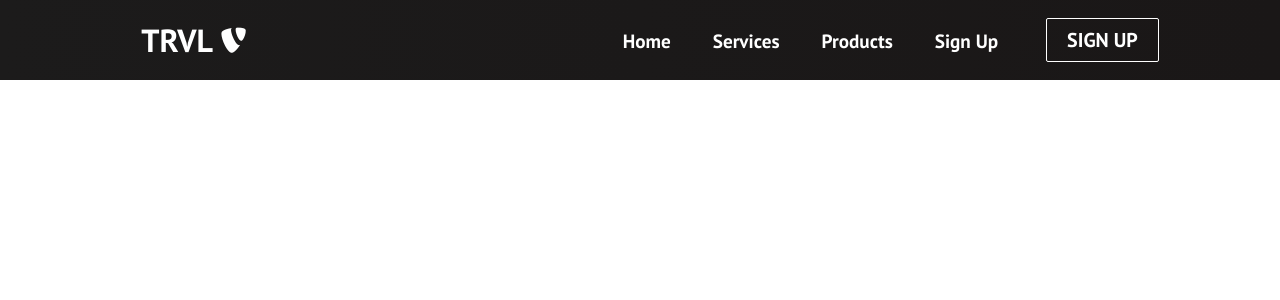
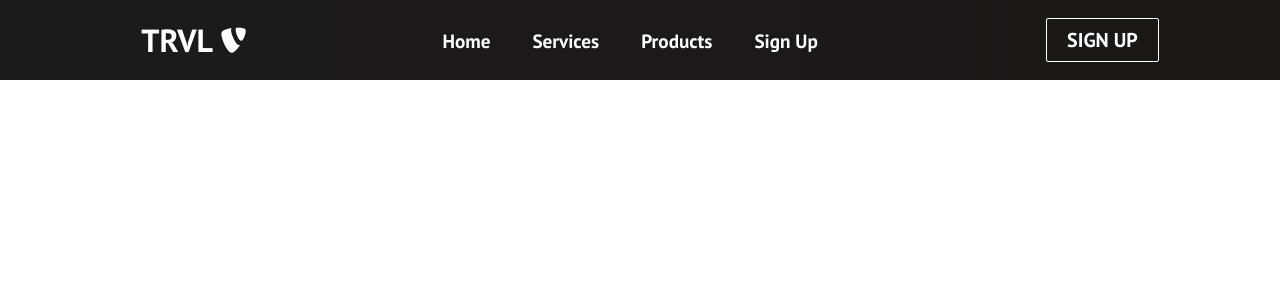
Before and after one commit to joojoel/website, a React (Create React App) app: page / in a window 1280 px wide. Shown: the top 300 px of the page. Built offline with nearby package versions, Linux system fonts and the light colour scheme.

Commit message:
Bugs fixed

```diff
--- a/src/components/Navbar.css
+++ b/src/components/Navbar.css
@@ -41,7 +41,7 @@
     list-style: none;
     text-align: center;
     width: 60vw;
-    justify-content: end;
+    justify-content: center;
     margin-right: 2rem;
   }
 
--- a/src/components/Navbar.js
+++ b/src/components/Navbar.js
@@ -22,7 +22,15 @@ function Navbar() {
     showButton();
   }, []);
 
+  const hideMenu = () => {
+    if(window.innerWidth > 960) {
+      closeMobileMenu();
+    }
+  };
+
+  // Listeners
   window.addEventListener('resize', showButton);
+  window.addEventListener('resize', hideMenu);
 
   return (
     <>
@@ -31,7 +39,7 @@ function Navbar() {
           <Link to='/' className='navbar-logo' onClick={closeMobileMenu}>
             TRVL <i class="fab fa-typo3"></i>
           </Link>
-          <div className='menu-icon' onClick={handleClick} on>
+          <div className='menu-icon' onClick={handleClick}>
             <i className={click ? 'fa-solid fa-times' : 'fa-solid fa-bars'} />
           </div>
           <ul className={click ? 'nav-menu active' : 'nav-menu'}>
```
